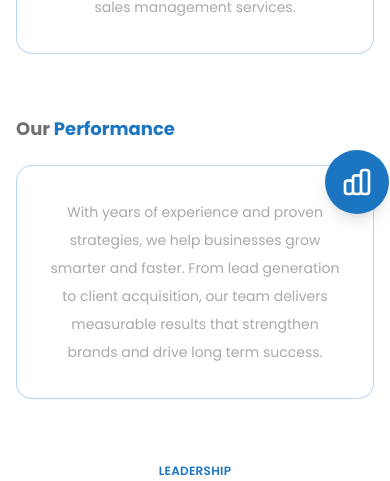
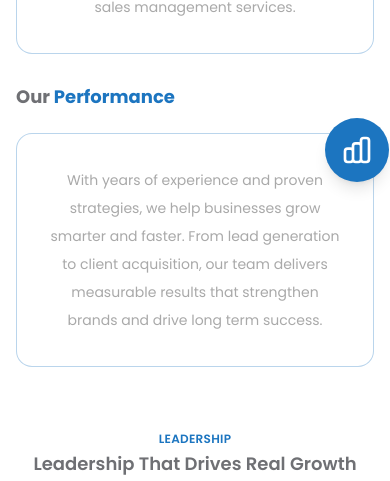
Before and after one commit to Sharmeen-Rauf/escabiz, a Next.js app: page /about in a window 390 px wide. Shown: the part 2644-3125 px from the top of the page. Built offline with nearby package versions, Linux system fonts and the light colour scheme.

Commit message:
Refactor About page layout by adjusting padding for mission and performance sections to enhance visual consistency and responsiveness across devices.

```diff
--- a/src/app/about/page.tsx
+++ b/src/app/about/page.tsx
@@ -194,7 +194,7 @@ export default function About() {
         </section>
 
         {/* Our Mission and Vision Section */}
-        <section className="relative w-full bg-white py-8 md:py-10 lg:py-12 overflow-hidden reveal">
+        <section className="relative w-full bg-white pt-8 md:pt-10 lg:pt-12 pb-4 md:pb-5 lg:pb-6 overflow-hidden reveal">
           <div className="relative z-10 w-full max-w-7xl mx-auto px-4 sm:px-6 lg:px-8 space-y-10 lg:space-y-12">
             {/* Our Mission */}
             <div className="max-w-5xl mx-auto">
@@ -229,7 +229,7 @@ export default function About() {
         </section>
 
         {/* Our Performance Section */}
-        <section className="relative w-full bg-white py-8 md:py-10 lg:py-12 overflow-hidden reveal">
+        <section className="relative w-full bg-white pt-4 md:pt-5 lg:pt-6 pb-8 md:pb-10 lg:pb-12 overflow-hidden reveal">
           <div className="relative z-10 w-full max-w-7xl mx-auto px-4 sm:px-6 lg:px-8">
             <div className="max-w-5xl mx-auto">
               {/* Heading - Left Aligned */}
```
